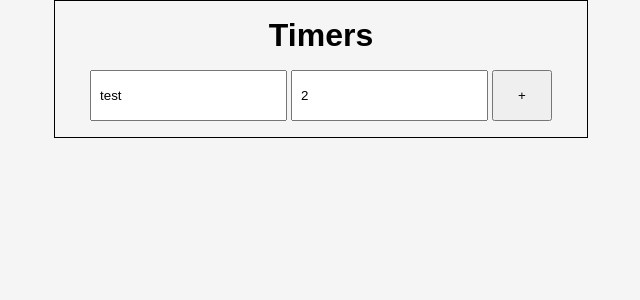
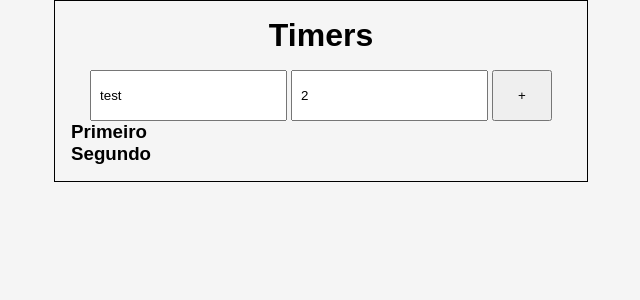
Before and after one commit to matiasarenhard/custom-timers, a React (Create React App) app: page / in a window 1280 px wide. Shown: the top 300 px of the page, without its empty margins (319-959 px from the left). Built offline with nearby package versions, Linux system fonts and the light colour scheme.

Commit message:
fuctional updates

```diff
--- a/src/App.js
+++ b/src/App.js
@@ -1,12 +1,24 @@
 import TimerForm from "./components/TimerForm";
 import styles from "./App.module.css";
+import { useState } from "react";
 
 function App() {
+  const [timers, setTimer] = useState([
+    { id: 1, name: "Primeiro", duration: 3 },
+    { id: 2, name: "Segundo", duration: 60},
+  ]);
   return (
     <main className={styles.main}>
       <h1 className={styles.title}>Timers</h1>
-      <TimerForm />
 
+      <TimerForm setTimer={setTimer}/>
+
+      <div className={styles.timers}>
+        {timers.map((timer) => (
+          <h3 key={timer.id}>{timer.name}</h3>
+        ))}
+
+      </div>
     </main>
   );
 }
--- a/src/App.module.css
+++ b/src/App.module.css
@@ -8,3 +8,6 @@
   margin: 0 auto;
   border: 1px solid;
 }
+
+.timers {
+}
--- a/src/components/TimerForm/index.js
+++ b/src/components/TimerForm/index.js
@@ -1,13 +1,16 @@
 import styles from "./TimerForm.module.css";
 
-const TimerForm = () => {
+const TimerForm = ({ setTimer }) => {
     const handleFormSubmit = (event) => {
         event.preventDefault();
 
         const form = event.target;
         const newTimer = Object.fromEntries(new FormData(form));
+        newTimer.id = Date.now();
         newTimer.duration = parseInt(newTimer.duration);
 
+        setTimer((timers) => [...timers, newTimer]);
+        form.reset();
     };
 
     return (
```
